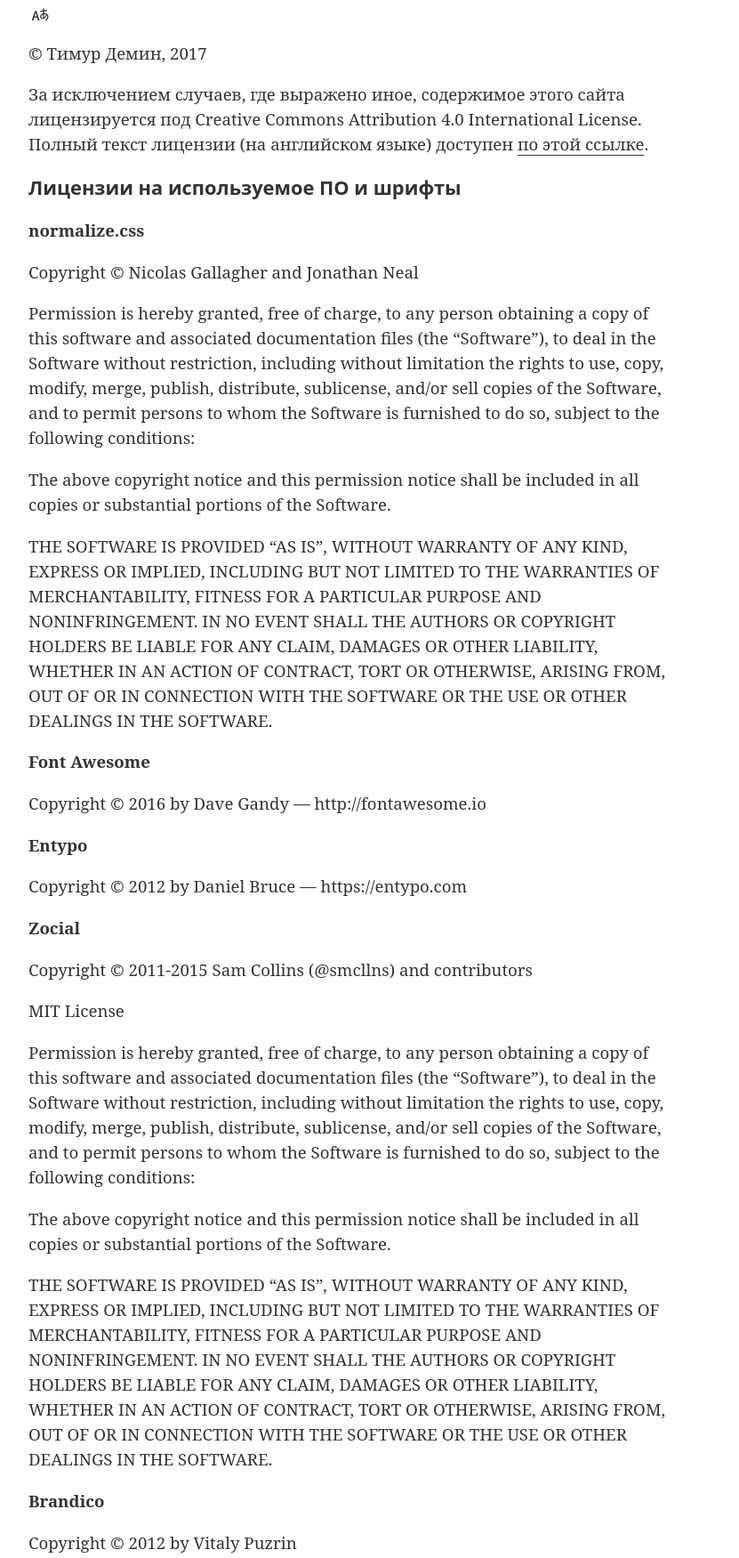
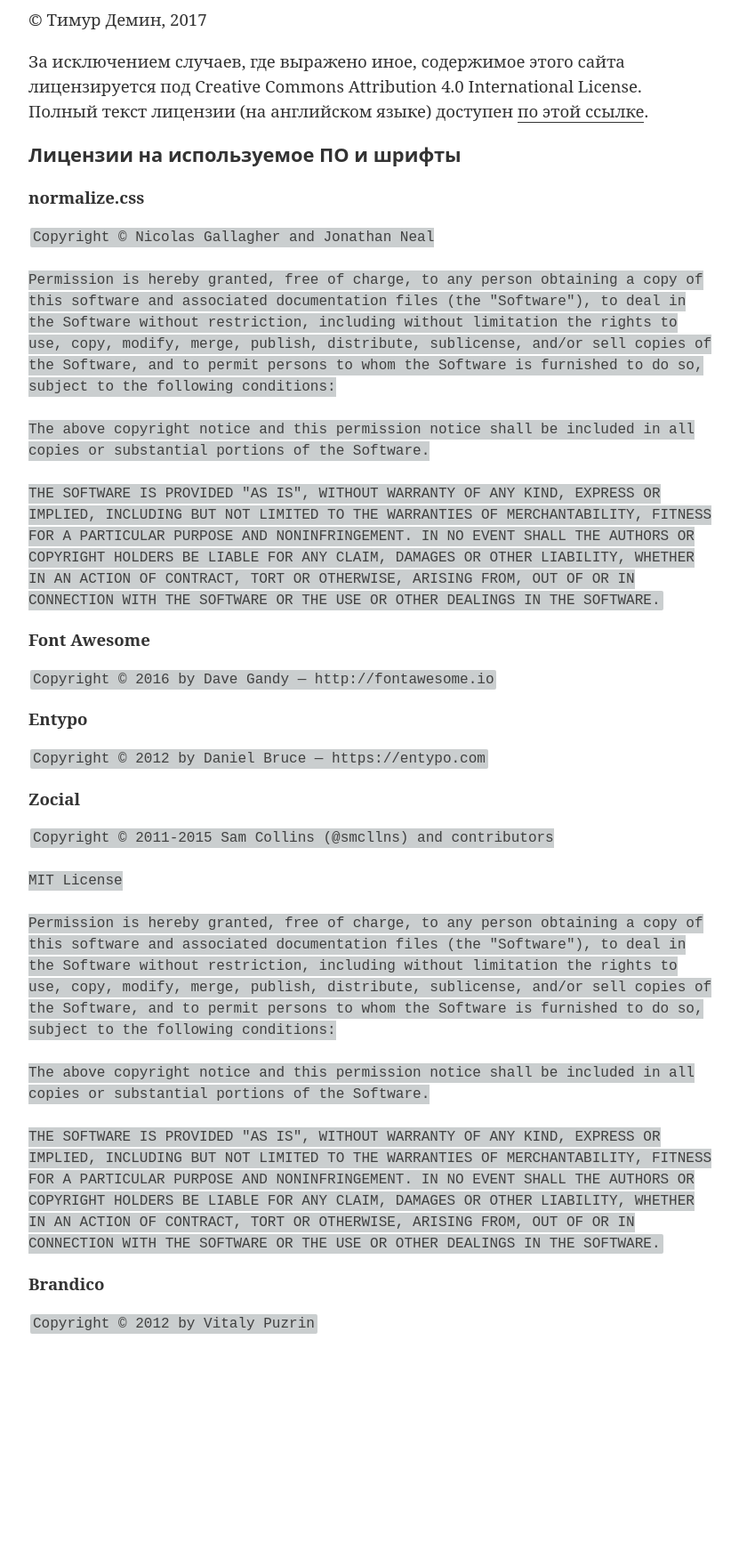
Before and after one commit to subspinipes/tdemin.github.io, a plain HTML site: page licenses_ru.html in a window 1280 px wide. Shown: the part 57-1808 px from the top of the page at 89% size, without its empty margins (248-1079 px from the left). After the commit the page ends 1575 px from the top, so only its background shows below. Drawn offline with Linux system fonts and the light colour scheme.

Commit message:
fixed the license pages

```diff
--- a/atom.xml
+++ b/atom.xml
@@ -5,7 +5,7 @@
     <link rel="self" href="https://tdemin.github.io/atom.xml" />
     <link href="https://tdemin.github.io" />
     <id>https://tdemin.github.io</id>
-    <updated>2017-10-29T12:54:28+00:00</updated>
+    <updated>2017-10-29T12:57:19+00:00</updated>
     <entry>
       <title>Инструкция по созданию возобновляемого токена двухфакторной аутентификации</title>
       <link href="https://tdemin.github.io/posts/2017-10-27-recoverable-2fa_ru" />
--- a/licenses_ru.html
+++ b/licenses_ru.html
@@ -19,11 +19,6 @@
     <header>
       <h2>Лицензирование</h2>
     </header>
-    <nav>
-      <span class="icon-language"></span>
-      <p id="navLang">
-      </p>
-    </nav>
     <article>
       <p>© Тимур Демин, 2017</p>
       <p>За исключением случаев, где выражено иное, содержимое этого сайта лицензируется
@@ -31,44 +26,76 @@
         лицензии (на английском языке) доступен <a href="https://creativecommons.org/licenses/by/4.0/legalcode">по этой ссылке</a>.</p>
       <h3 id="лицензии-на-используемое-по-и-шрифты">Лицензии на используемое ПО и шрифты</h3>
       <p><strong>normalize.css</strong></p>
-      <p>Copyright © Nicolas Gallagher and Jonathan Neal</p>
-      <p>Permission is hereby granted, free of charge, to any person obtaining a copy of
-        this software and associated documentation files (the “Software”), to deal in
+      <div class="highlighter-rouge">
+        <div class="highlight">
+          <pre class="highlight"><code>Copyright © Nicolas Gallagher and Jonathan Neal
+
+Permission is hereby granted, free of charge, to any person obtaining a copy of
+this software and associated documentation files (the "Software"), to deal in
 the Software without restriction, including without limitation the rights to
 use, copy, modify, merge, publish, distribute, sublicense, and/or sell copies of
 the Software, and to permit persons to whom the Software is furnished to do so,
-        subject to the following conditions:</p>
-      <p>The above copyright notice and this permission notice shall be included in all
-        copies or substantial portions of the Software.</p>
-      <p>THE SOFTWARE IS PROVIDED “AS IS”, WITHOUT WARRANTY OF ANY KIND, EXPRESS OR
+subject to the following conditions:
+
+The above copyright notice and this permission notice shall be included in all
+copies or substantial portions of the Software.
+
+THE SOFTWARE IS PROVIDED "AS IS", WITHOUT WARRANTY OF ANY KIND, EXPRESS OR
 IMPLIED, INCLUDING BUT NOT LIMITED TO THE WARRANTIES OF MERCHANTABILITY, FITNESS
 FOR A PARTICULAR PURPOSE AND NONINFRINGEMENT. IN NO EVENT SHALL THE AUTHORS OR
 COPYRIGHT HOLDERS BE LIABLE FOR ANY CLAIM, DAMAGES OR OTHER LIABILITY, WHETHER
 IN AN ACTION OF CONTRACT, TORT OR OTHERWISE, ARISING FROM, OUT OF OR IN
-        CONNECTION WITH THE SOFTWARE OR THE USE OR OTHER DEALINGS IN THE SOFTWARE.</p>
+CONNECTION WITH THE SOFTWARE OR THE USE OR OTHER DEALINGS IN THE SOFTWARE.
+</code></pre>
+        </div>
+      </div>
       <p><strong>Font Awesome</strong></p>
-      <p>Copyright © 2016 by Dave Gandy — http://fontawesome.io</p>
+      <div class="highlighter-rouge">
+        <div class="highlight">
+          <pre class="highlight"><code>Copyright © 2016 by Dave Gandy — http://fontawesome.io
+</code></pre>
+        </div>
+      </div>
       <p><strong>Entypo</strong></p>
-      <p>Copyright © 2012 by Daniel Bruce — https://entypo.com</p>
+      <div class="highlighter-rouge">
+        <div class="highlight">
+          <pre class="highlight"><code>Copyright © 2012 by Daniel Bruce — https://entypo.com
+</code></pre>
+        </div>
+      </div>
       <p><strong>Zocial</strong></p>
-      <p>Copyright © 2011-2015 Sam Collins (@smcllns) and contributors</p>
-      <p>MIT License</p>
-      <p>Permission is hereby granted, free of charge, to any person obtaining a copy of
-        this software and associated documentation files (the “Software”), to deal in
+      <div class="highlighter-rouge">
+        <div class="highlight">
+          <pre class="highlight"><code>Copyright © 2011-2015 Sam Collins (@smcllns) and contributors
+
+MIT License
+
+Permission is hereby granted, free of charge, to any person obtaining a copy of
+this software and associated documentation files (the "Software"), to deal in
 the Software without restriction, including without limitation the rights to
 use, copy, modify, merge, publish, distribute, sublicense, and/or sell copies of
 the Software, and to permit persons to whom the Software is furnished to do so,
-        subject to the following conditions:</p>
-      <p>The above copyright notice and this permission notice shall be included in all
-        copies or substantial portions of the Software.</p>
-      <p>THE SOFTWARE IS PROVIDED “AS IS”, WITHOUT WARRANTY OF ANY KIND, EXPRESS OR
+subject to the following conditions:
+
+The above copyright notice and this permission notice shall be included in all
+copies or substantial portions of the Software.
+
+THE SOFTWARE IS PROVIDED "AS IS", WITHOUT WARRANTY OF ANY KIND, EXPRESS OR
 IMPLIED, INCLUDING BUT NOT LIMITED TO THE WARRANTIES OF MERCHANTABILITY, FITNESS
 FOR A PARTICULAR PURPOSE AND NONINFRINGEMENT. IN NO EVENT SHALL THE AUTHORS OR
 COPYRIGHT HOLDERS BE LIABLE FOR ANY CLAIM, DAMAGES OR OTHER LIABILITY, WHETHER
 IN AN ACTION OF CONTRACT, TORT OR OTHERWISE, ARISING FROM, OUT OF OR IN
-        CONNECTION WITH THE SOFTWARE OR THE USE OR OTHER DEALINGS IN THE SOFTWARE.</p>
+CONNECTION WITH THE SOFTWARE OR THE USE OR OTHER DEALINGS IN THE SOFTWARE.
+</code></pre>
+        </div>
+      </div>
       <p><strong>Brandico</strong></p>
-      <p>Copyright © 2012 by Vitaly Puzrin</p>
+      <div class="highlighter-rouge">
+        <div class="highlight">
+          <pre class="highlight"><code>Copyright © 2012 by Vitaly Puzrin
+</code></pre>
+        </div>
+      </div>
     </article>
   </body>
 </html>
```
Also changed, not shown: licenses.html (+52 -22 lines), sitemap.xml (+15 -15 lines). Lines whose indentation alone changed are shown as unchanged.
